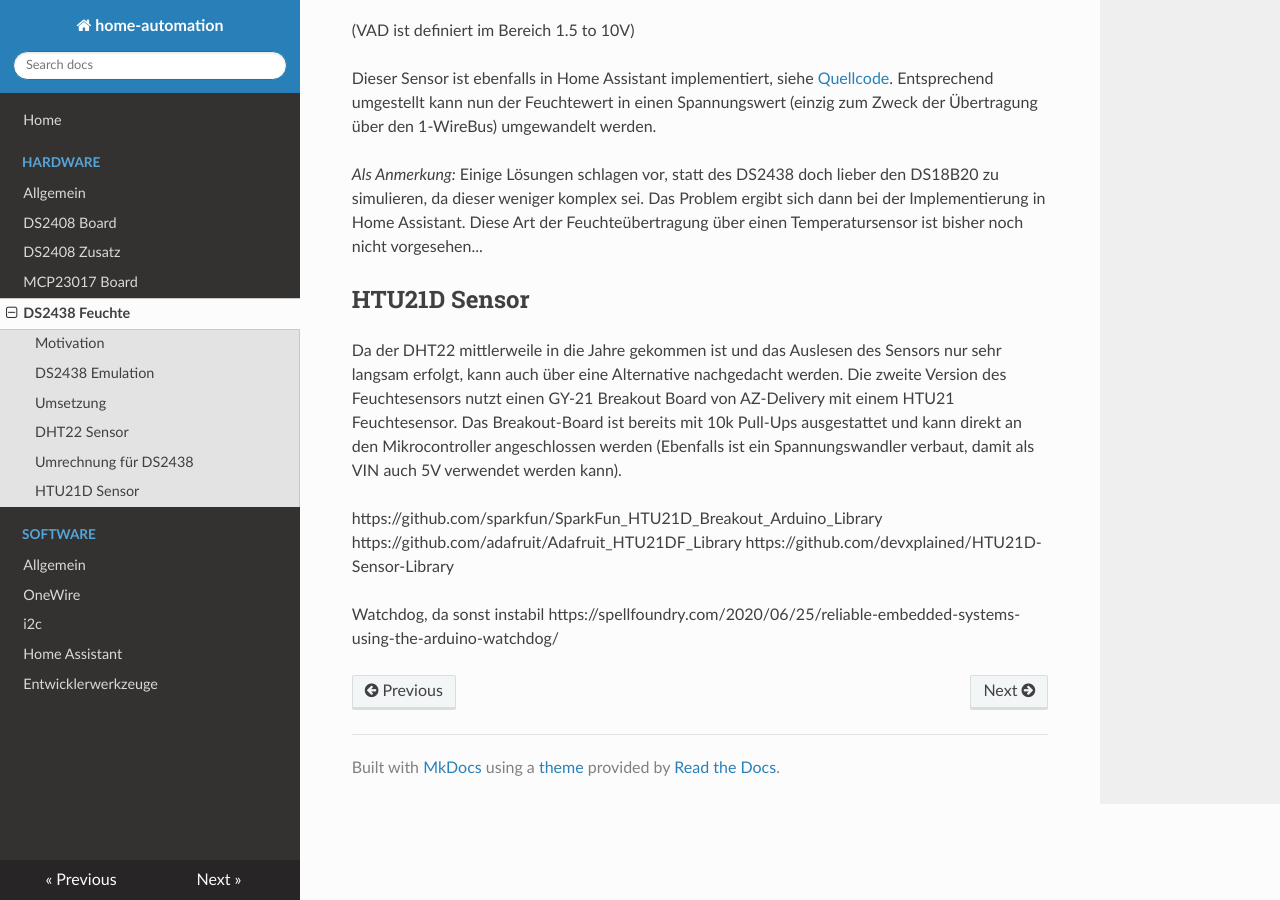
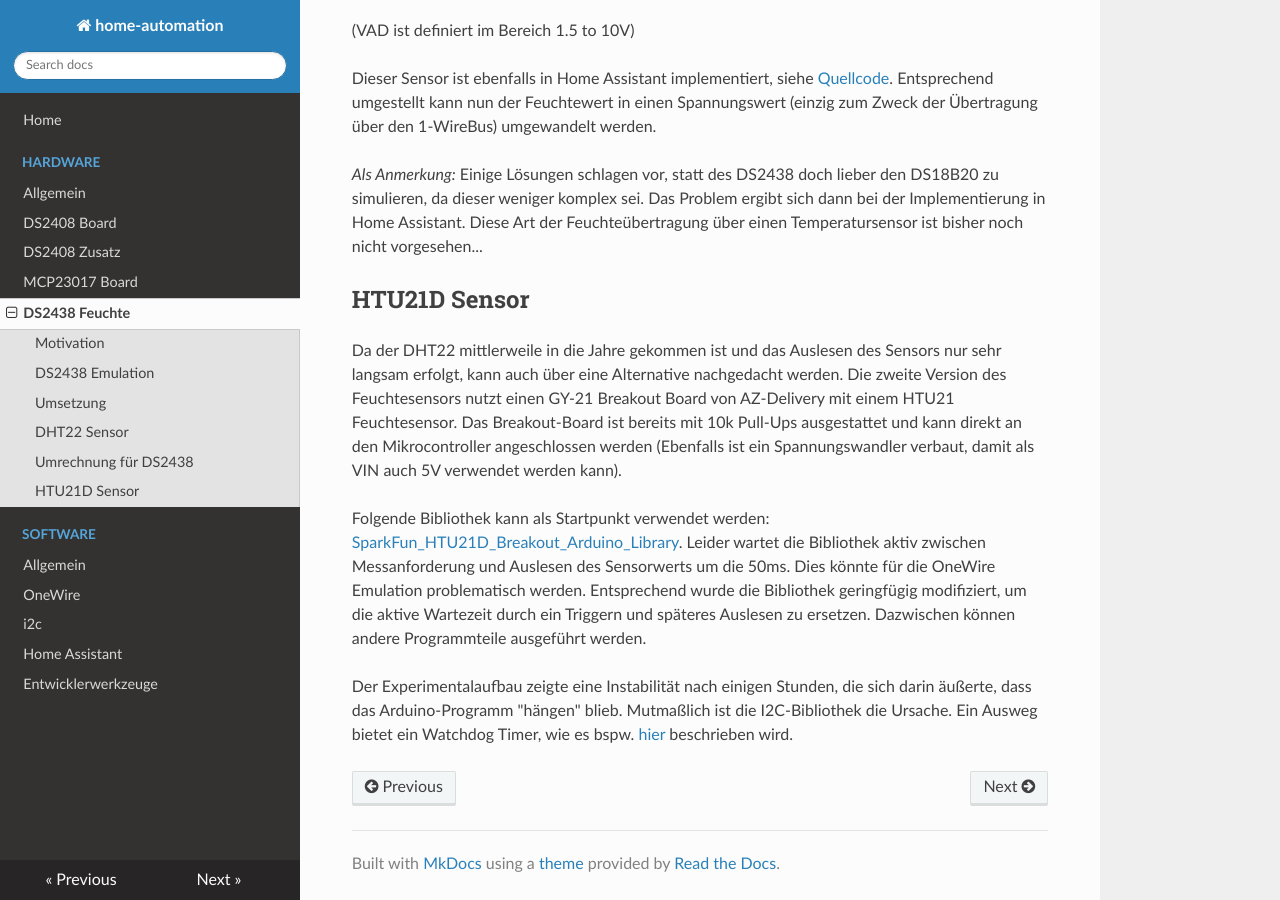
Before and after one commit to la-sve/home-automation, an MkDocs documentation site: the page built from docs/hardware/ds2438/index.md, in a window 1280 px wide and 900 px high, scrolled down 1840 px. Built offline with MkDocs 1.6.1, drawn with Linux system fonts in a browser that asks for light colours; nearby versions of some CDN libraries.

Commit message:
Doku update

```diff
--- a/docs/hardware/ds2438/index.md
+++ b/docs/hardware/ds2438/index.md
@@ -49,9 +49,7 @@ Entsprechend umgestellt kann nun der Feuchtewert in einen Spannungswert (einzig
 
 Da der DHT22 mittlerweile in die Jahre gekommen ist und das Auslesen des Sensors nur sehr langsam erfolgt, kann auch über eine Alternative nachgedacht werden. Die zweite Version des Feuchtesensors nutzt einen GY-21 Breakout Board von AZ-Delivery mit einem HTU21 Feuchtesensor. Das Breakout-Board ist bereits mit 10k Pull-Ups ausgestattet und kann direkt an den Mikrocontroller angeschlossen werden (Ebenfalls ist ein Spannungswandler verbaut, damit als VIN auch 5V verwendet werden kann).
 
-https://github.com/sparkfun/SparkFun_HTU21D_Breakout_Arduino_Library
-https://github.com/adafruit/Adafruit_HTU21DF_Library
-https://github.com/devxplained/HTU21D-Sensor-Library
+Folgende Bibliothek kann als Startpunkt verwendet werden: [SparkFun_HTU21D_Breakout_Arduino_Library](https://github.com/sparkfun/SparkFun_HTU21D_Breakout_Arduino_Library).
+Leider wartet die Bibliothek aktiv zwischen Messanforderung und Auslesen des Sensorwerts um die 50ms. Dies könnte für die OneWire Emulation problematisch werden. Entsprechend wurde die Bibliothek geringfügig modifiziert, um die aktive Wartezeit durch ein Triggern und späteres Auslesen zu ersetzen. Dazwischen können andere Programmteile ausgeführt werden.
 
-Watchdog, da sonst instabil
-https://spellfoundry.com/2020/06/25/reliable-embedded-systems-using-the-arduino-watchdog/
+Der Experimentalaufbau zeigte eine Instabilität nach einigen Stunden, die sich darin äußerte, dass das Arduino-Programm "hängen" blieb. Mutmaßlich ist die I2C-Bibliothek die Ursache. Ein Ausweg bietet ein Watchdog Timer, wie es bspw. [hier](https://spellfoundry.com/2020/06/25/reliable-embedded-systems-using-the-arduino-watchdog/) beschrieben wird.
```
